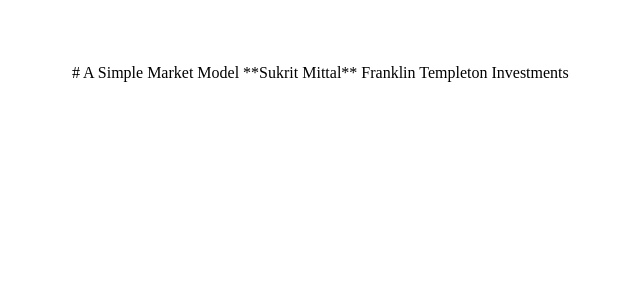
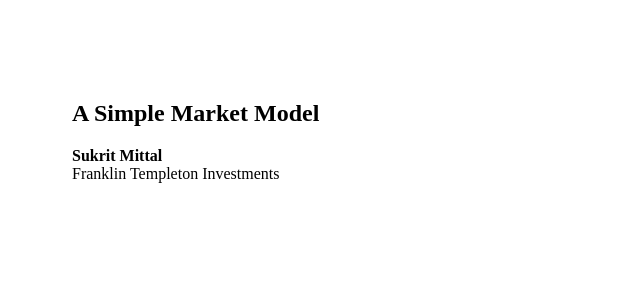
Before and after one commit to mittalsukrit/Mathematics-for-Finance, a Jekyll site: the page built from lectures/02-simple-market-model.md, in a window 1280 px wide. Shown: the top 300 px of the page, without its empty margins (182-822 px from the left). Built offline with Jekyll 4.4.1, drawn with Linux system fonts in a browser that asks for light colours.

Commit message:
fixing markdowns

```diff
--- a/lectures/02-simple-market-model.md
+++ b/lectures/02-simple-market-model.md
@@ -21,9 +21,9 @@ title: A Simple Market Model
   html { scroll-behavior: smooth; }
 </style>
 
-<div class="slides">
+<div class="slides" markdown="1">
 
-<section class="slide">
+<section class="slide" markdown="1">
 
 # A Simple Market Model
 
@@ -32,7 +32,7 @@ Franklin Templeton Investments
 
 </section>
 
-<section class="slide">
+<section class="slide" markdown="1">
 
 ## Outline
 
@@ -47,7 +47,7 @@ Franklin Templeton Investments
 
 </section>
 
-<section class="slide">
+<section class="slide" markdown="1">
 
 ## 1. Basic Notions and Assumptions
 
@@ -65,7 +65,7 @@ We assume that **two assets** are traded:
 
 </section>
 
-<section class="slide">
+<section class="slide" markdown="1">
 
 ### Time Structure
 
@@ -78,7 +78,7 @@ This is deliberately simplistic. Refinement will come later.
 
 </section>
 
-<section class="slide">
+<section class="slide" markdown="1">
 
 ## Risky and Risk-Free Assets
 
@@ -105,7 +105,7 @@ $$
 
 </section>
 
-<section class="slide">
+<section class="slide" markdown="1">
 
 ## Portfolio
 
@@ -138,7 +138,7 @@ $$
 
 </section>
 
-<section class="slide">
+<section class="slide" markdown="1">
 
 ## Some Important Market Assumptions
 
@@ -157,7 +157,7 @@ There are no bounds on $x$ and $y$. Assets can be bought or sold in arbitrary qu
 
 </section>
 
-<section class="slide">
+<section class="slide" markdown="1">
 
 ## Shorting an Asset
 
@@ -185,7 +185,7 @@ where $C(t)$ is a cash reserve or collateral ensuring obligations can be met.
 
 </section>
 
-<section class="slide">
+<section class="slide" markdown="1">
 
 ## 2. The No-Arbitrage Principle
 
@@ -207,7 +207,7 @@ Key features:
 
 </section>
 
-<section class="slide">
+<section class="slide" markdown="1">
 
 ## Why Arbitrage Should Not Exist
 
@@ -231,7 +231,7 @@ There is **no portfolio** $(x, y)$ such that:
 
 </section>
 
-<section class="slide">
+<section class="slide" markdown="1">
 
 ## 3. One-Step Binomial Model
 
@@ -253,7 +253,7 @@ Despite its simplicity, this model captures the essence of uncertainty.
 
 </section>
 
-<section class="slide">
+<section class="slide" markdown="1">
 
 ## Example
 
@@ -271,7 +271,7 @@ Then:
 
 </section>
 
-<section class="slide">
+<section class="slide" markdown="1">
 
 ## No-Arbitrage Constraint
 
@@ -287,7 +287,7 @@ The proof proceeds by constructing portfolios with zero initial cost and non-neg
 
 </section>
 
-<section class="slide">
+<section class="slide" markdown="1">
 
 ## Case-1
 
@@ -315,7 +315,7 @@ $V(T) \geq 0$ implies there is an arbitrage opportunity, violating the No-arbitr
 
 </section>
 
-<section class="slide">
+<section class="slide" markdown="1">
 
 ## Case-2
 
@@ -343,7 +343,7 @@ Again, $V(T) \geq 0$ implies there is an arbitrage opportunity, violating the No
 
 </section>
 
-<section class="slide">
+<section class="slide" markdown="1">
 
 ## 4. Risk and Return
 
@@ -378,7 +378,7 @@ $$
 
 </section>
 
-<section class="slide">
+<section class="slide" markdown="1">
 
 ### Expected Return and Risk
 
@@ -401,7 +401,7 @@ Comparison:
 
 </section>
 
-<section class="slide">
+<section class="slide" markdown="1">
 
 ## Exercise
 
@@ -422,7 +422,7 @@ Use the same asset prices as above.
 
 </section>
 
-<section class="slide">
+<section class="slide" markdown="1">
 
 ## 5. Forward Contracts
 
@@ -437,7 +437,7 @@ or to take a short forward position*.
 
 </section>
 
-<section class="slide">
+<section class="slide" markdown="1">
 
 ## 6. Call and Put Options
 
@@ -455,7 +455,7 @@ Payoff formulas:
 
 </section>
 
-<section class="slide">
+<section class="slide" markdown="1">
 
 ## Options Pricing
 
@@ -475,7 +475,7 @@ Assume $𝐴 (0) = 100$ and $𝐴 (1) = 110$.
 
 </section>
 
-<section class="slide">
+<section class="slide" markdown="1">
 
 ## Replicating the Option
 
@@ -501,7 +501,7 @@ $$
 
 </section>
 
-<section class="slide">
+<section class="slide" markdown="1">
 
 ## 7. Foreign Exchange
 
@@ -511,7 +511,7 @@ FX pricing, interest rate parity, and arbitrage constraints follow the same prin
 
 </section>
 
-<section class="slide">
+<section class="slide" markdown="1">
 
 ## 8. Managing Risk with Options
 
@@ -525,7 +525,7 @@ They combine probabilistic thinking with no-arbitrage logic.
 
 </section>
 
-<section class="slide">
+<section class="slide" markdown="1">
 
 ## Managing Risk with Options
 
@@ -541,7 +541,7 @@ Instead, I can buy 73.33 options priced at $13.64 each.
 
 </section>
 
-<section class="slide">
+<section class="slide" markdown="1">
 
 ## Managing Risk with Options
 
@@ -560,7 +560,7 @@ Hence, $S(T) - C(T) + 35 = \begin{cases} 135 \\ 75 \end{cases}$
 
 </section>
 
-<section class="slide">
+<section class="slide" markdown="1">
 
 ## Takeaway
 
```
Also changed, not shown: lectures/01-financial-systems.md (+23 -23 lines).
